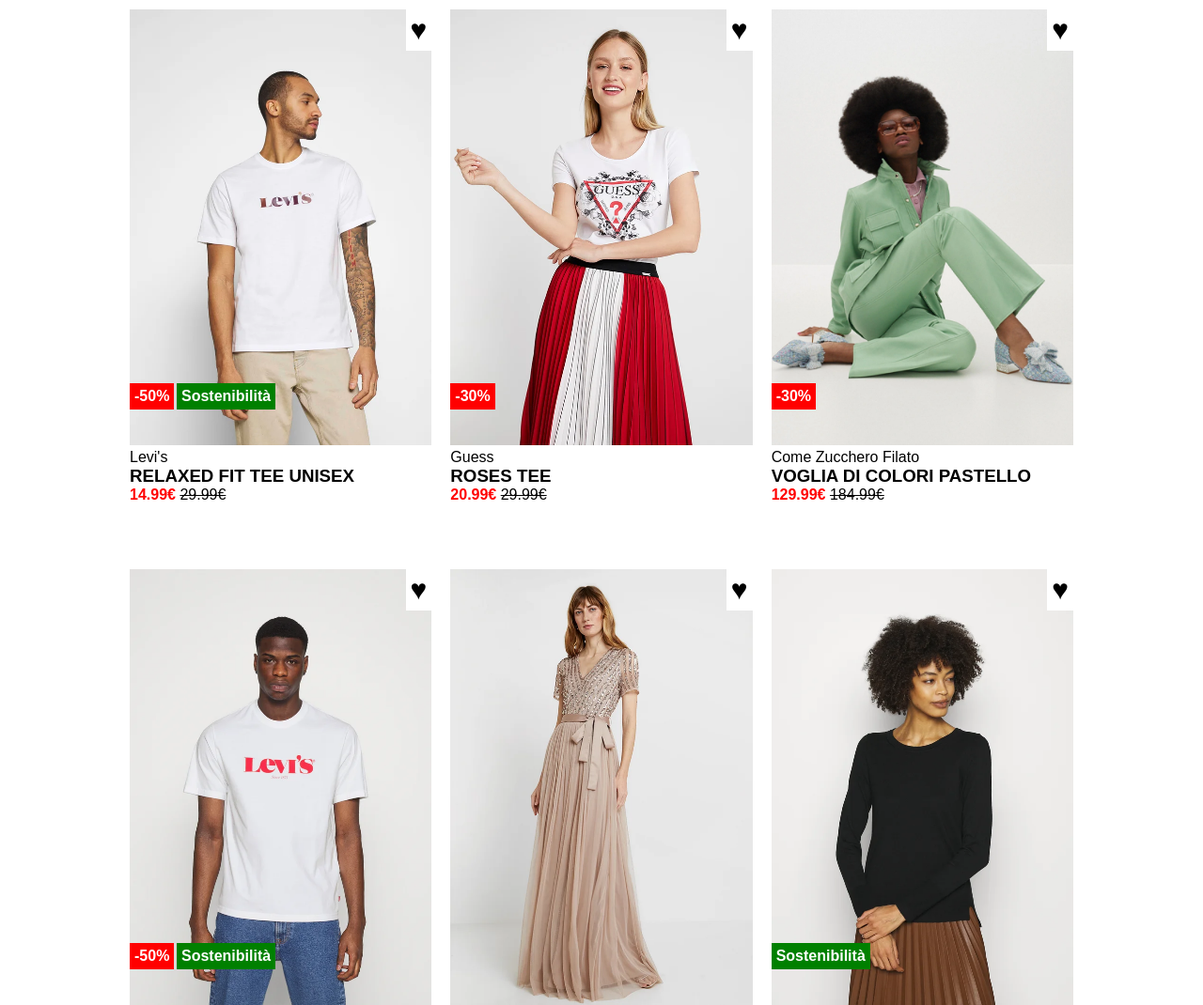
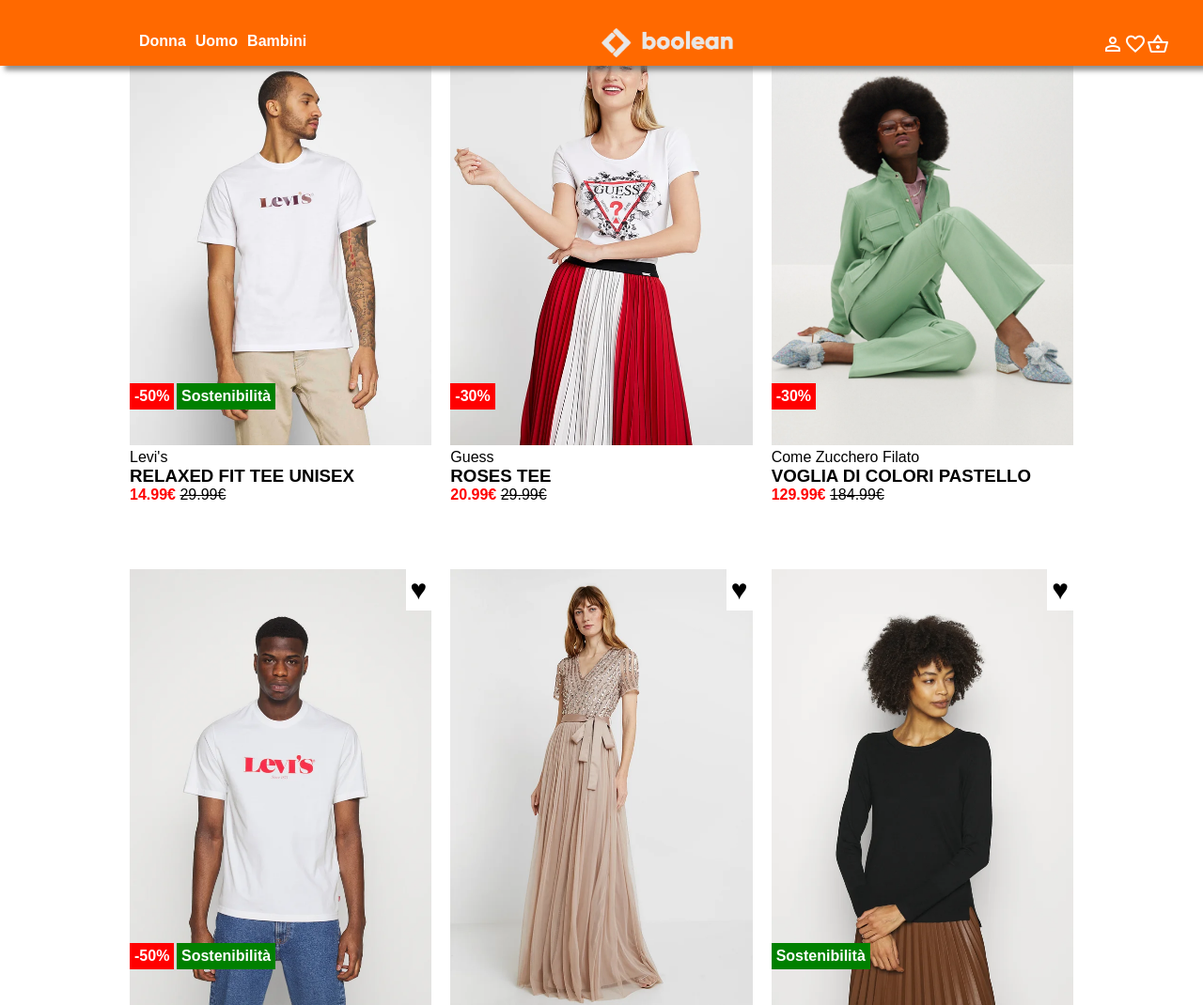
Before and after one commit to SimoneMicheleAllocca/html-css-boolando, a plain HTML site: page index.html in a window 1280 px wide. Shown: the top 1070 px of the page at 94% size. Drawn offline with nearby package versions, Linux system fonts and the light colour scheme.

Commit message:
add: header

```diff
--- a/css/style.css
+++ b/css/style.css
@@ -10,6 +10,62 @@
 
 img{
     max-width: 100%;
+}
+
+
+a{
+    color: inherit;
+    text-decoration: none;
+}
+ul{
+    list-style: none;
+}
+
+/* HEADER */
+header {
+    background-color: #FF6900;
+    position: fixed;
+    z-index: 9999;
+    height: 70px;
+    width: 100%;
+    box-shadow: 5px 5px 5px rgba(113, 113, 113, 0.769);
+}
+
+.nav {
+    position: relative;
+    display: flex;
+    justify-content: space-between;
+    align-items: center;
+    height: 100%;
+    color: white;
+}
+
+ul {
+    display: flex;
+    margin-left: 15px;
+    position: absolute;
+    top: 30px;
+}
+
+.genre ul li {
+    padding: 5px;
+    font-weight: 800;
+}
+
+.icons ul {
+    display: flex;
+    position: absolute;
+    top: 30px;
+    padding: 5px;
+}
+
+
+
+.logo {
+    width: 140px;
+    position: absolute;
+    top: 30px;
+    left: 50%;
 }
 /* CONTAINER */
 .container{
--- a/index.html
+++ b/index.html
@@ -5,9 +5,35 @@
     <meta name="viewport" content="width=device-width, initial-scale=1.0">
     <title>Booleando</title>
     <link rel="stylesheet" href="css/style.css">
+    <link rel="stylesheet" href="https://fonts.googleapis.com/css2?family=Material+Symbols+Outlined:opsz,wght,FILL,GRAD@24,400,0,0" />
 </head>
 <body>
-
+    <!-- HEADER -->
+    <header>
+    <nav class="nav container">
+        <div class="genre">
+            <ul>
+                <li>Donna</li>
+                <li>Uomo</li>
+                <li>Bambini</li>
+            </ul>
+        </div>
+        <div class="logo"> <img src="./img/boolean-logo.png" alt="logo"></div>
+        <div class="icons">
+            <ul>
+                <li><span class="material-symbols-outlined">
+                    person
+                    </span></li>
+                <li><span class="material-symbols-outlined">
+                    favorite
+                    </span></li>
+                <li><span class="material-symbols-outlined">
+                    shopping_basket
+                    </span></li>
+            </ul>
+        </div>
+    </nav>
+        </header>
     <!-- Main -->
     <main>
         <!-- container -->
@@ -88,5 +114,9 @@
     </main>
     <!-- Main -->
 
+    <!-- footer -->
+
+    <!-- /footer -->
+
 </body>
 </html>
```
